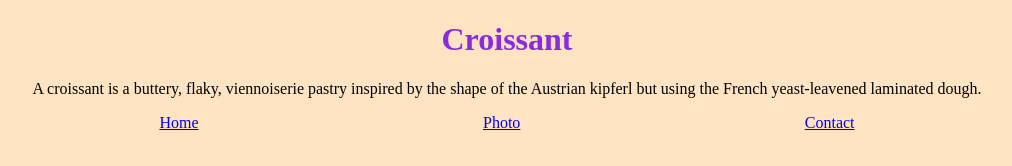
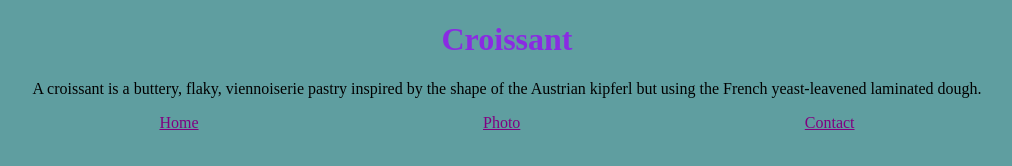
Before and after one commit to AmiraFareh/croissant, a plain HTML site: page index.html in a window 1280 px wide. Shown: the whole page, without its empty margins (133-1145 px from the left). Drawn offline with Linux system fonts and the light colour scheme.

Commit message:
Updated css with new link color and background color.

```diff
--- a/css/styles.css
+++ b/css/styles.css
@@ -1,5 +1,5 @@
 body {
-  background-color: bisque;
+  background-color: cadetblue;
 }
 h1 {
   color: blueviolet;
@@ -14,6 +14,9 @@ p {
   display: flex;
   justify-content: space-evenly;
 }
+a {
+  color: purple;
+}
 
 img {
   display: block;
```
